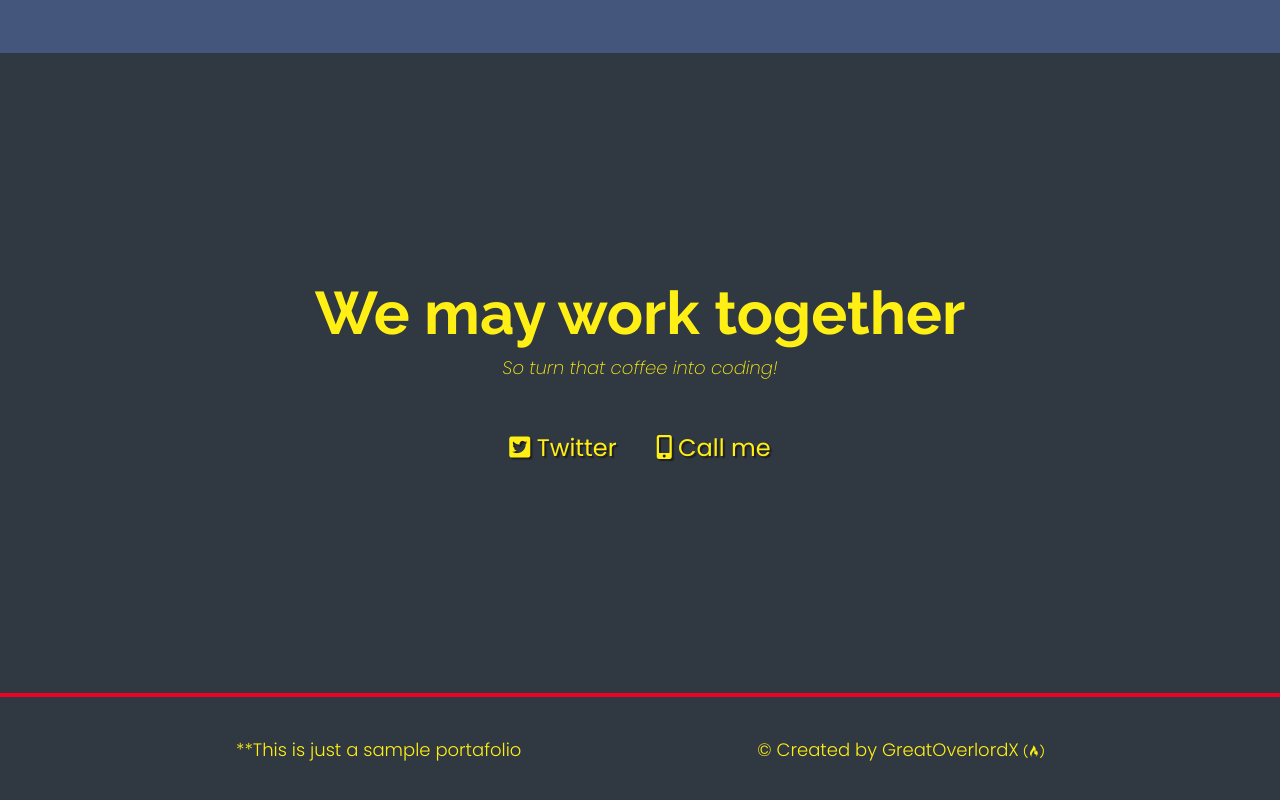
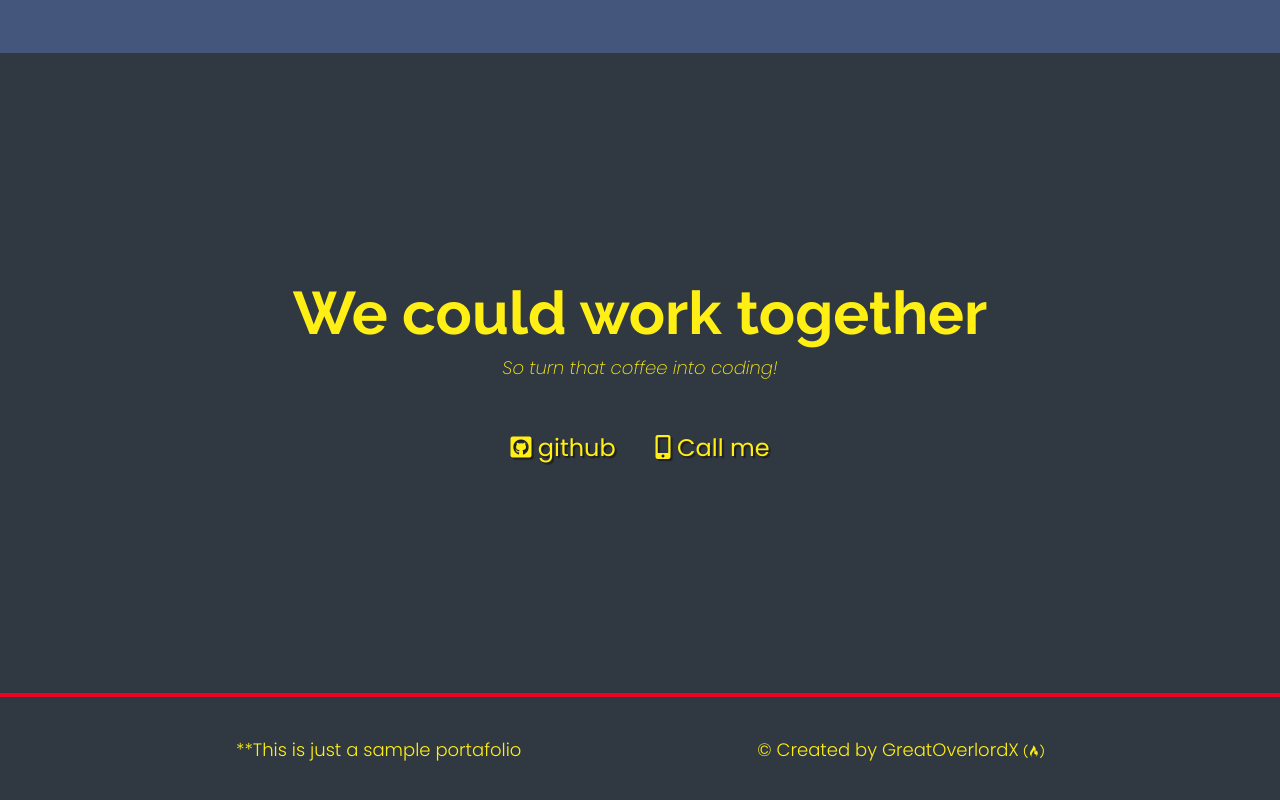
Before and after one commit to GreatOverlordX/Personal_portfolio_Webpage---FreeCodeCamp_challenge, a plain HTML site: page index.html in a window 1280 px wide. Shown: the part 1646-2446 px from the top of the page. Drawn offline with Linux system fonts and the light colour scheme.

Commit message:
updating index.html

```diff
--- a/index.html
+++ b/index.html
@@ -82,15 +82,15 @@
 
 <section id="contact" class="contact-section">
    <div class="contact-section-header">
-    <h2>We may work together</h2>
+    <h2>We could work together</h2>
      <p>So turn that coffee into coding!</p>
    </div>
    <div class="contact-links">
     <a
-    href="https://twitter.com/GreatOverlordX"
+    href="https://github.com/GreatOverlordX"
     target="_blank"
     class="btn contact-details">
-    <i class="fab fa-twitter-square"></i> Twitter</a>
+    <i class="fab fa-github-square"></i> github</a>
     <a href="tel:555-555-5555" class="btn contact-details"
     ><i class="fas fa-mobile-alt"></i> Call me</a>
    </div>
```
